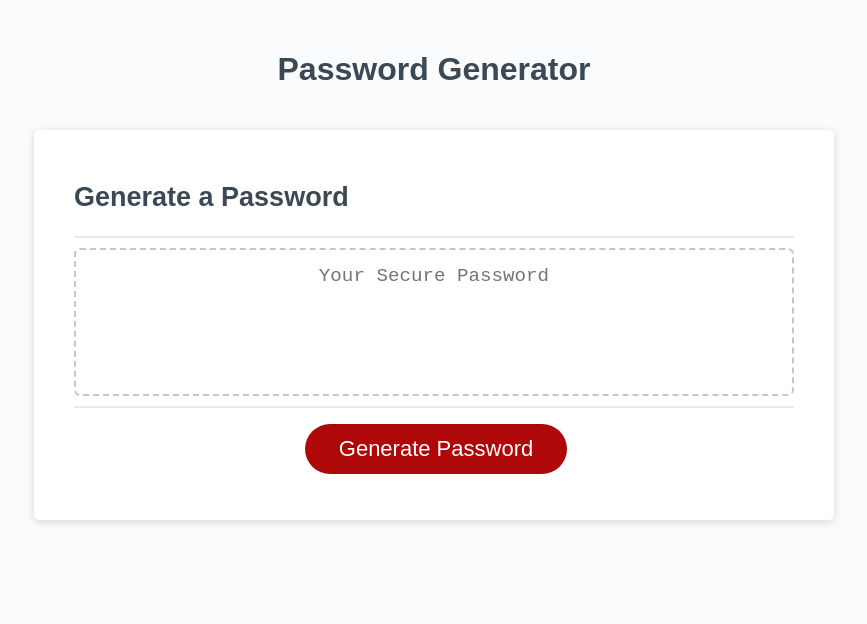
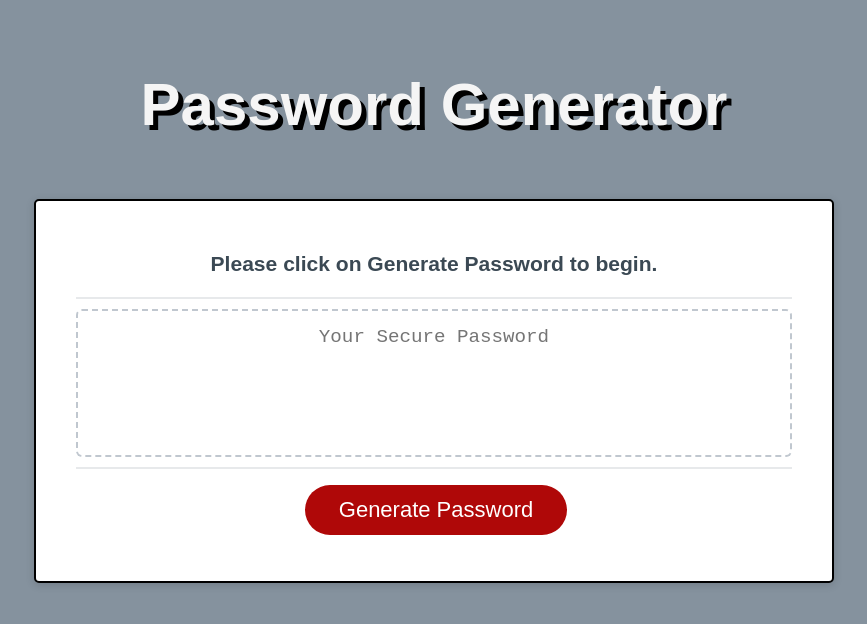
Before and after one commit to israelmrios/Password-Generator, a plain HTML site: page index.html in a window 1280 px wide. Shown: the whole page, without its empty margins (206-1073 px from the left). Drawn offline with Linux system fonts and the light colour scheme.

Commit message:
Updated CSS & HTML files, added README and Images files

```diff
--- a/assets/css/style.css
+++ b/assets/css/style.css
@@ -14,7 +14,8 @@ body,
 
 body {
   font-family: sans-serif;
-  background-color: #f9fbfd;
+/* Updated the background-color to make it a two-tone */
+  background-color:#85929E;
 }
 
 .wrapper {
@@ -27,13 +28,17 @@ header {
   text-align: center;
   padding: 20px;
   padding-top: 0px;
-  color: hsl(206, 17%, 28%);
+/* Changed font color and added shadow to make font stand out */
+  color: whitesmoke;
+  font-size: 30px;
+  text-shadow: 5px 5px black;
 }
 
 .card {
   background-color: hsl(0, 0%, 100%);
+/* Added border to make card stand-out */
+  border: 2px solid black;
   border-radius: 5px;
-  border-width: 1px;
   box-shadow: rgba(0, 0, 0, 0.15) 0px 2px 8px 0px;
   color: hsl(206, 17%, 28%);
   font-size: 18px;
@@ -48,6 +53,11 @@ header {
   width: 100%;
   background: #e7e9eb;
   height: 2px;
+}
+
+/* Added h3 selector to center the text */
+h3 {
+  text-align: center;
 }
 
 .card-body {
@@ -88,9 +98,9 @@ header {
   cursor: pointer;
 }
 
-button[disabled] {
-  cursor: default;
-  background: #c0c7cf;
+/* Added a hover shadow over the button to make it noticable */
+.btn:hover {
+  box-shadow: 4px 4px 10px #85929E;
 }
 
 .float-right {
--- a/index.html
+++ b/index.html
@@ -14,7 +14,8 @@
       </header>
       <div class="card">
         <div class="card-header">
-          <h2>Generate a Password</h2>
+          <!-- Changed head name since it was duplicate of h1 -->
+          <h3>Please click on Generate Password to begin.</h3>
         </div>
         <div class="card-body">
           <textarea
```
Also changed, not shown: assets/images/Password-Generator-Demo.png (added), assets/images/Password-Legnth.png (added), assets/images/Random-Password.png (added), assets/images/Want-Lower-Alpha.png (added), assets/images/Want-Numbers.png (added), assets/images/Want-Special-Char.png (added), assets/images/Want-Upper-Alpha.png (added), 1 other file.
